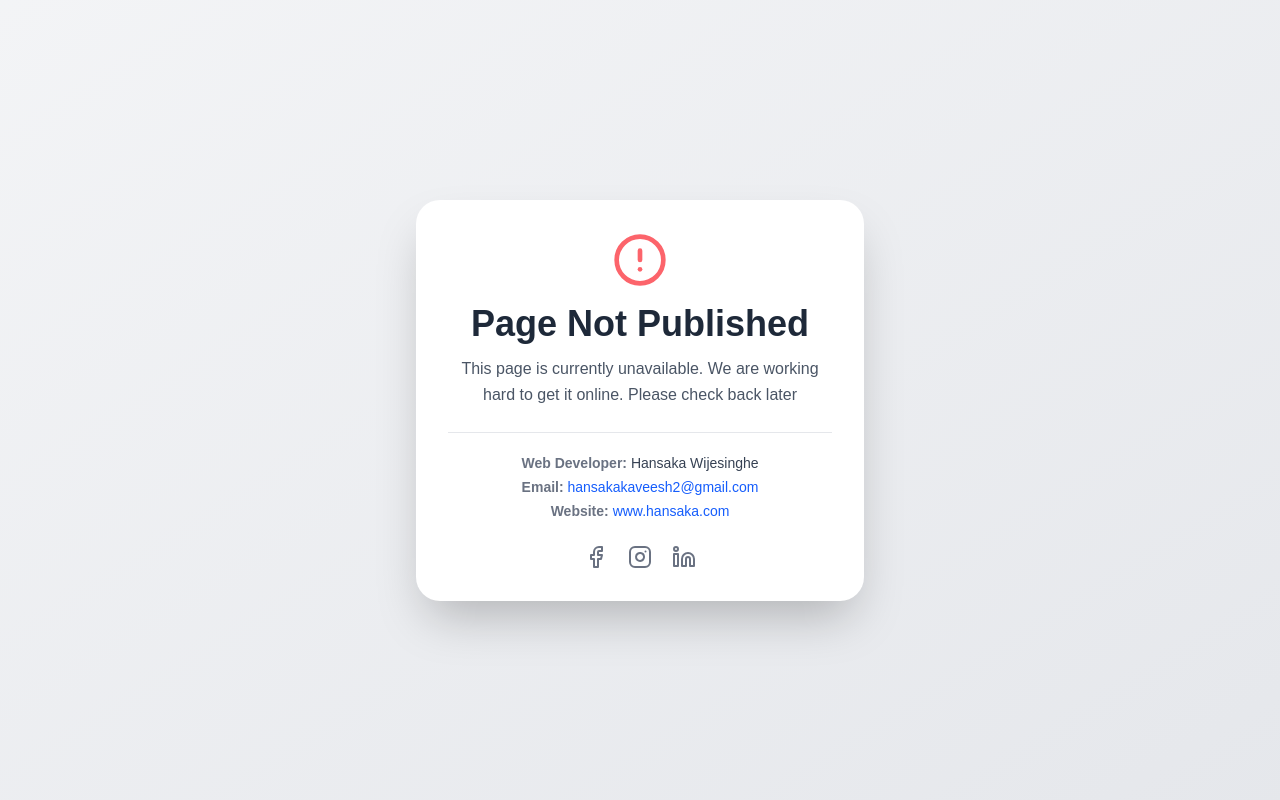
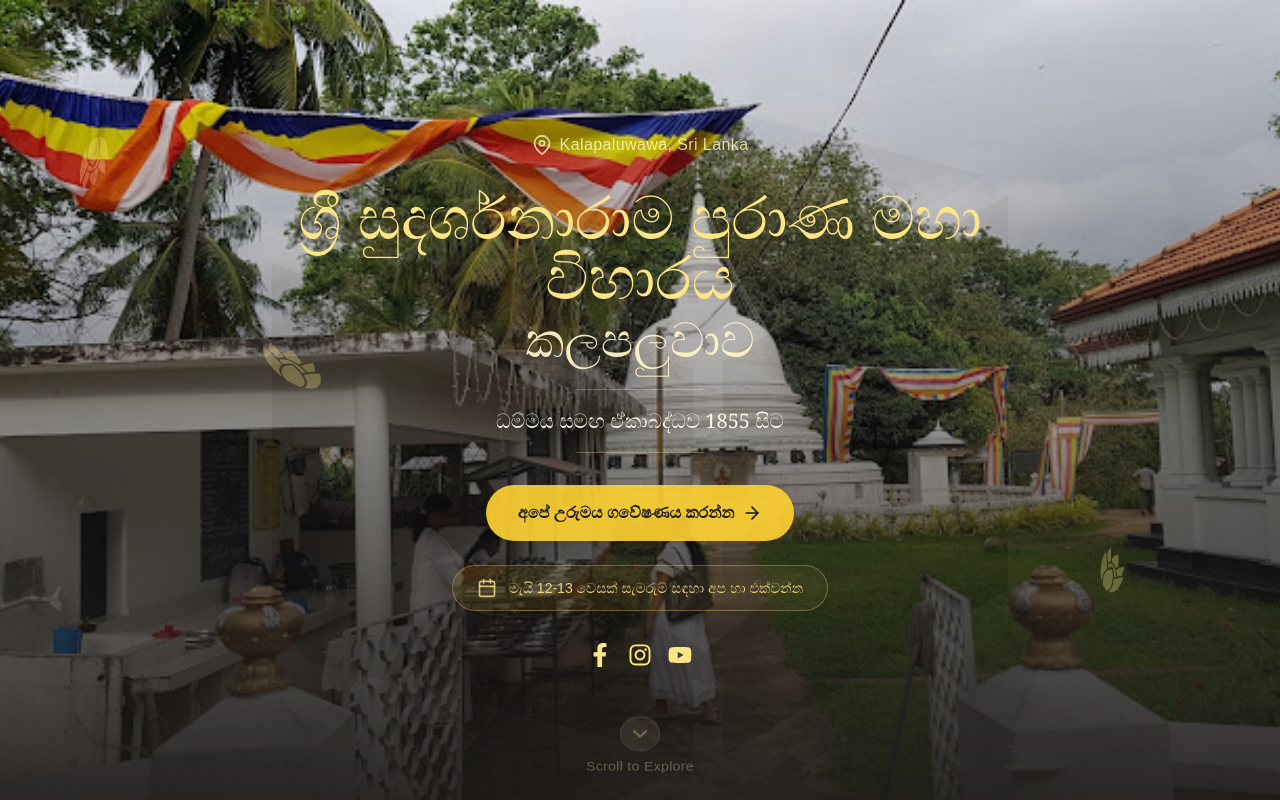
Before and after one commit to HansakaKaveesh/sudarshanarama-temple, a Next.js app: page / in a window 1280 px wide. Shown: the top 800 px of the page. Built offline with nearby package versions, Linux system fonts and the light colour scheme; grey boxes are pictures that could not be loaded.

Commit message:
fix: comment out Not component in Home function for clarity

```diff
--- a/src/app/page.js
+++ b/src/app/page.js
@@ -11,13 +11,13 @@ import Not from "./components/notac";
 export default function Home() {
   return (
     <div>
-      <Not />
-     {/* <Hero />
+     {/* <Not /> */}
+      <Hero />
       <WelcomeSection />
       <OurServices />
       <DhammaTalksSection/>
       <ImageCollage />
-      <ChiefMonkMessage /> */}
+      <ChiefMonkMessage />
     </div>
   );
 }
```
